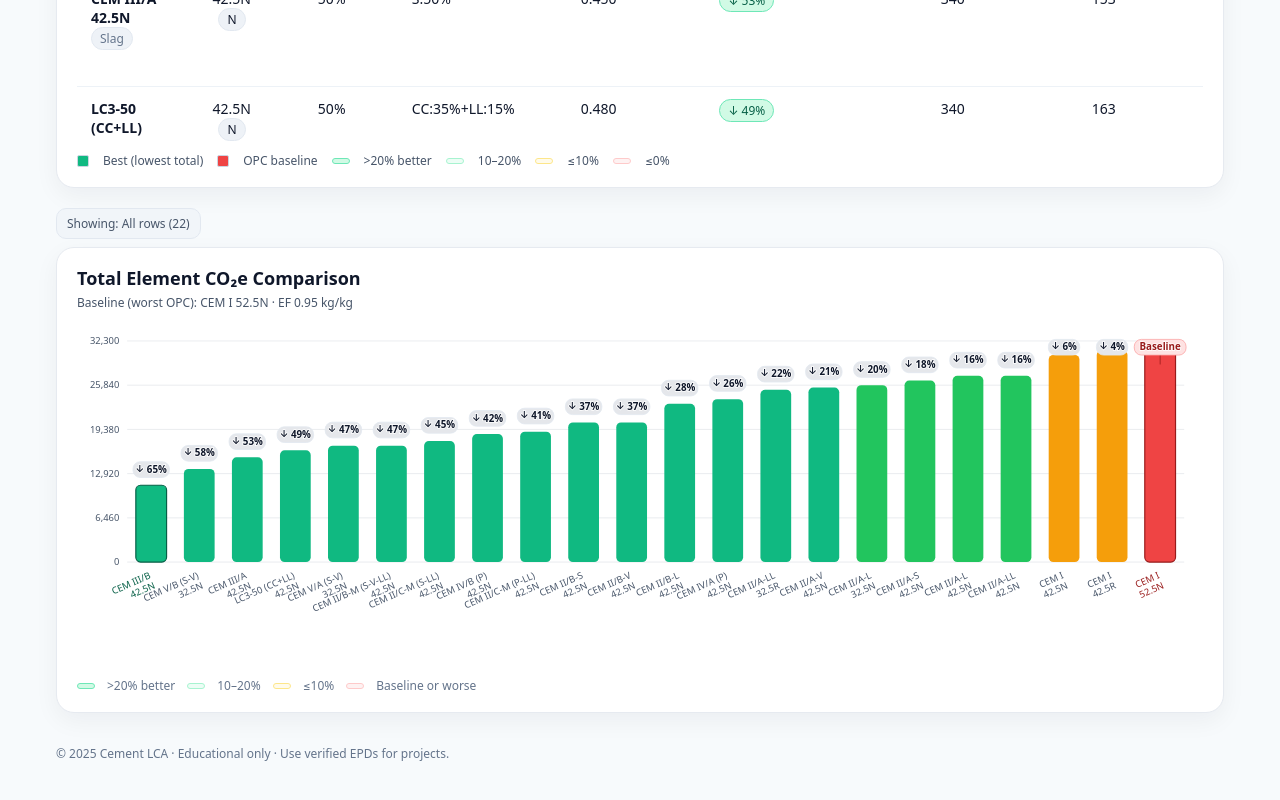
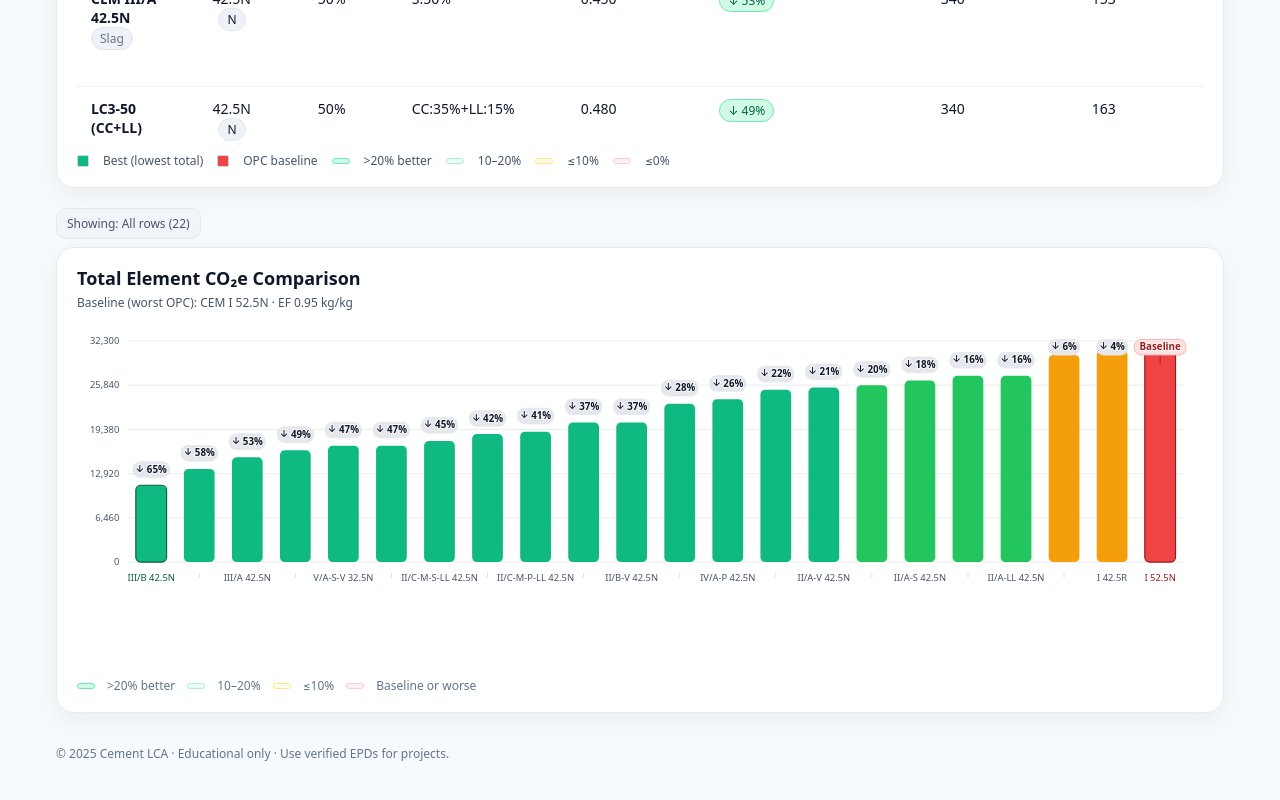
Before and after one commit to MarioSorgente/cement-lca, a Next.js app: page / in a window 1280 px wide. Shown: the part 945-1745 px from the top of the page. Built offline with nearby package versions, Linux system fonts and the light colour scheme.

Commit message:
Update BarChart.tsx

```diff
--- a/components/BarChart.tsx
+++ b/components/BarChart.tsx
@@ -18,20 +18,23 @@ export default function BarChart({
 
   if (!rows.length) return null
 
-  // layout
+  // --- Layout ---
   const max = Math.max(...rows.map(r => r.totalElement))
-  const widthPerBar = 58
+  const widthPerBar = 58 // spacing for readable labels
   const w = Math.max(900, rows.length * widthPerBar + 160)
   const h = 430
-  const m = { top: 28, right: 24, bottom: 120, left: 64 } // extra headroom for labels
+  const m = { top: 28, right: 24, bottom: 120, left: 64 } // headroom for label pills
   const iw = w - m.left - m.right
   const ih = h - m.top - m.bottom
   const step = iw / rows.length
   const bar = Math.min(42, step * 0.64)
 
+  // Y axis ticks
   const yTicks = 5
   const tickValues = Array.from({ length: yTicks + 1 }, (_, i) => Math.round((max * i) / yTicks))
+  const nf = new Intl.NumberFormat(undefined, { maximumFractionDigits: 0 })
 
+  // --- Colors ---
   const colorFor = (pct: number, isBaseline: boolean) => {
     if (isBaseline) return '#ef4444' // red for baseline
     if (pct <= 0) return '#ef4444'   // baseline or worse
@@ -40,23 +43,26 @@ export default function BarChart({
     return '#10b981'                 // deep green
   }
 
+  // --- Baseline text ---
   const baselineText = baselineEf
     ? `Baseline (worst OPC): ${baselineLabel ?? '—'} · EF ${baselineEf.toFixed(2)} kg/kg`
     : 'Baseline: not available'
 
-  // Prefer splitting before strength class (… 32.5N, 42.5R, etc); else split near middle
-  const twoLine = (name: string) => {
-    const m = name.match(/\s(\d{2}\.\d[NR])$/)
-    if (m && m.index) return [name.slice(0, m.index), name.slice(m.index + 1)]
-    if (name.length <= 16) return [name, '']
-    const mid = Math.floor(name.length / 2)
-    let split = name.indexOf(' ', mid)
-    if (split === -1) split = name.lastIndexOf(' ')
-    if (split <= 0) return [name, '']
-    return [name.slice(0, split), name.slice(split + 1)]
+  // --- Compact label (Option 1) ---
+  // Examples:
+  //  "CEM II/B-S 42.5N"  -> "II/B-S 42.5N"
+  //  "CEM IV/A (P) 42.5N"-> "IV/A-P 42.5N"
+  //  "LC3-50 (CC+LL) 42.5N" -> "LC3-50 42.5N"
+  function compactLabel(full: string) {
+    let s = full.trim()
+    if (s.startsWith('CEM ')) s = s.replace(/^CEM\s+/, '')
+    s = s.replace(/\s*\(([^)]+)\)/g, (_m, p1) => `-${p1}`) // " (P)" -> "-P"
+    s = s.replace(/\s+-/g, '-') // remove spaces before dashes
+    s = s.replace(/\s{2,}/g, ' ')
+    return s
   }
 
-  // helpers for label pills (never overlapping / clipped)
+  // --- Helpers for label pills (above bars) ---
   const clamp = (v: number, min: number, max: number) => Math.max(min, Math.min(max, v))
 
   function labelTextAndColors(isBaseline: boolean, pct: number) {
@@ -75,12 +81,11 @@ export default function BarChart({
   ) {
     const padX = 7, radius = 9
     const { text, textFill, bg, stroke } = labelTextAndColors(isBaseline, pct)
-    // rough text width estimate (SVG has no easy pre-measure)
     const estTextW = Math.max(26, text.length * 6.5)
     const pillW = estTextW + padX * 2
     const pillH = 20
     const desired = isBaseline ? yBarTop - 26 : yBarTop - 12
-    const y = clamp(desired, 16, ih - 6) // keep label inside plot area
+    const y = clamp(desired, 16, ih - 6)
     const x = xCenter - pillW / 2
 
     return (
@@ -111,7 +116,18 @@ export default function BarChart({
     )
   }
 
-  const nf = new Intl.NumberFormat(undefined, { maximumFractionDigits: 0 })
+  // --- Adaptive density (Option 2) ---
+  // Minimum width we want per x label (approx). Larger value => fewer labels.
+  const desiredLabelWidthPx = 70
+  const labelEvery = Math.max(1, Math.ceil(desiredLabelWidthPx / step))
+
+  const isMustShow = (cementId: string, index: number) => {
+    if (cementId === selectedId) return true
+    if (cementId === opcBaselineId) return true
+    if (cementId === bestId) return true
+    if (index % labelEvery === 0) return true
+    return false
+  }
 
   return (
     <div className="card">
@@ -175,17 +191,29 @@ ${isBaseline ? 'Baseline' : `Reduction vs baseline: ${reductionLabel}`}`}</title
               )
             })}
 
-            {/* X labels (two lines, gently angled) */}
+            {/* X labels: compact, adaptive density. Also show a faint tick for skipped labels */}
             {rows.map((r, i) => {
-              const x = i * step + step / 2
-              const [l1, l2] = twoLine(r.cement.cement_type)
+              const xCenter = i * step + step / 2
+              const label = compactLabel(r.cement.cement_type)
+              const mustShow = isMustShow(r.cement.id, i)
               const isBest = r.cement.id === bestId
               const isBaseline = r.cement.id === opcBaselineId
               const color = isBest ? '#065f46' : isBaseline ? '#991b1b' : '#475569'
               return (
-                <g key={r.cement.id} transform={`translate(${x},${ih + 20}) rotate(-24)`}>
-                  <text fontSize="12" fill={color} textAnchor="end" style={{ paintOrder: 'stroke', stroke: '#fff', strokeWidth: 2 }}>{l1}</text>
-                  {l2 && <text y={14} fontSize="12" fill={color} textAnchor="end" style={{ paintOrder: 'stroke', stroke: '#fff', strokeWidth: 2 }}>{l2}</text>}
+                <g key={r.cement.id} transform={`translate(${xCenter},${ih + 24})`}>
+                  {mustShow ? (
+                    <text
+                      fontSize="12"
+                      fill={color}
+                      textAnchor="middle"
+                      style={{ paintOrder: 'stroke', stroke: '#fff', strokeWidth: 2 }}
+                    >
+                      {label}
+                    </text>
+                  ) : (
+                    // faint tick so users can see there is a bar here
+                    <line x1={0} x2={0} y1={-10} y2={-4} stroke="#cbd5e1" />
+                  )}
                 </g>
               )
             })}
```
